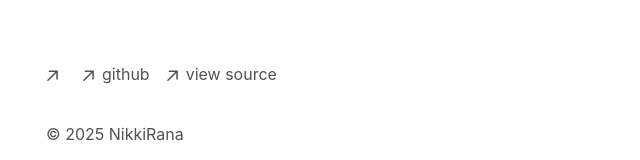
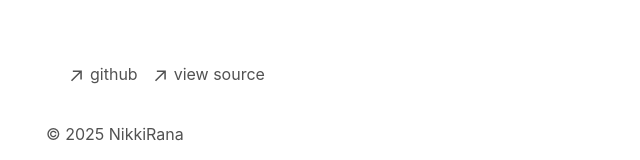
Before and after one commit to nrana13/portfolio-testtry, a Next.js app: page / in a window 1280 px wide. Shown: the part 458-618 px from the top of the page, without its empty margins (306-946 px from the left). Built offline with nearby package versions, Linux system fonts and the light colour scheme.

Commit message:
Update footer.tsx

```diff
--- a/app/components/footer.tsx
+++ b/app/components/footer.tsx
@@ -26,7 +26,7 @@ export default function Footer() {
             target="_blank"
             href="/rss"
           >
-            <ArrowIcon />
+
             <p className="ml-2 h-7"></p>
           </a>
         </li>
```
